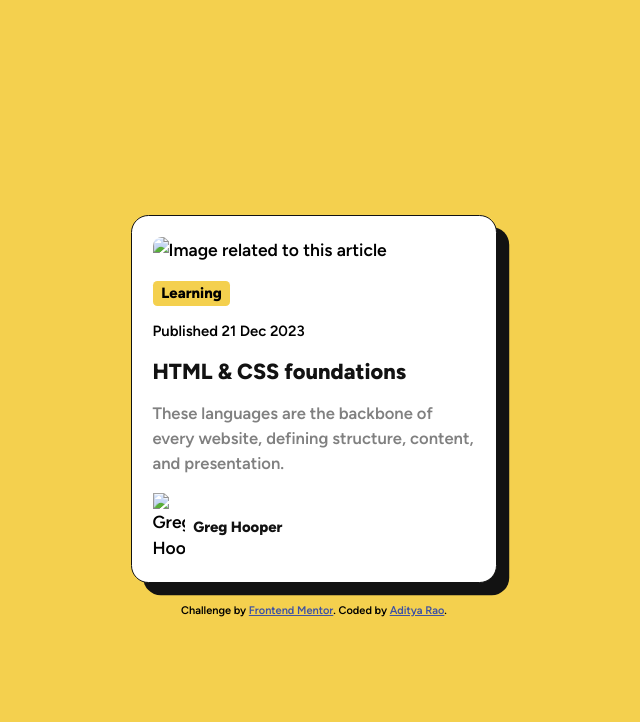
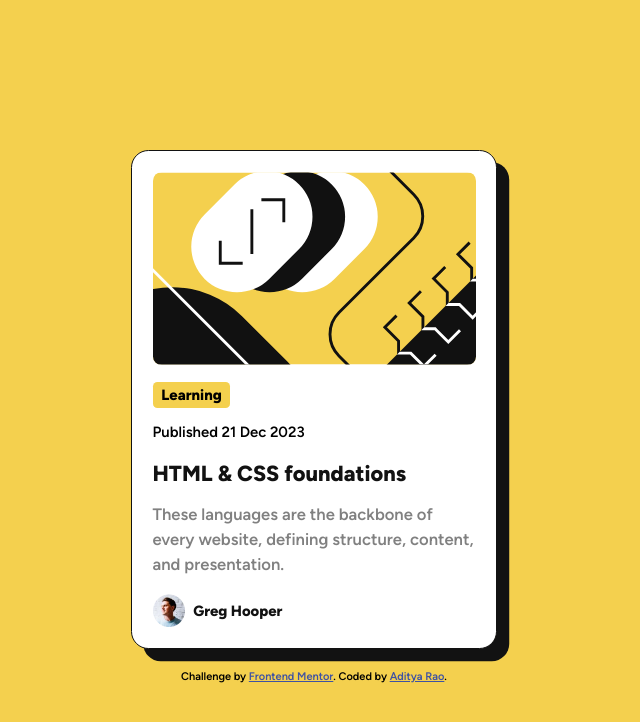
Before and after one commit to thisisadityarao/FM-blog-preview-card, a plain HTML site: page index.html in a window 1280 px wide. Shown: the whole page, without its empty margins (326-966 px from the left). Drawn offline with Linux system fonts and the light colour scheme; the site is published under a folder, as on GitHub Pages, so addresses that start at the root find nothing.

Commit message:
Update img source

```diff
--- a/index.html
+++ b/index.html
@@ -30,7 +30,7 @@
 <body>
   <main>
     <article class="article">
-      <img src="/assets/images/illustration-article.svg" alt="Image related to this article">
+      <img src="./assets/images/illustration-article.svg" alt="Image related to this article">
 
       <span class="article__tag">Learning</span>
 
@@ -42,7 +42,7 @@
         presentation.</p>
 
       <div class="article__author">
-        <img src="/assets/images/image-avatar.webp" alt="Greg Hooper">
+        <img src="./assets/images/image-avatar.webp" alt="Greg Hooper">
         <span>Greg Hooper</span>
       </div>
     </article>
```
